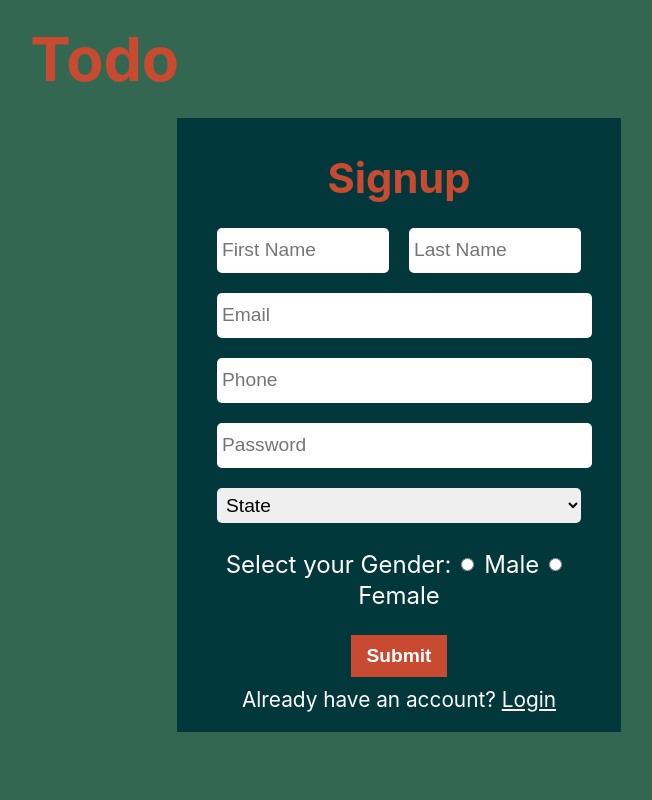
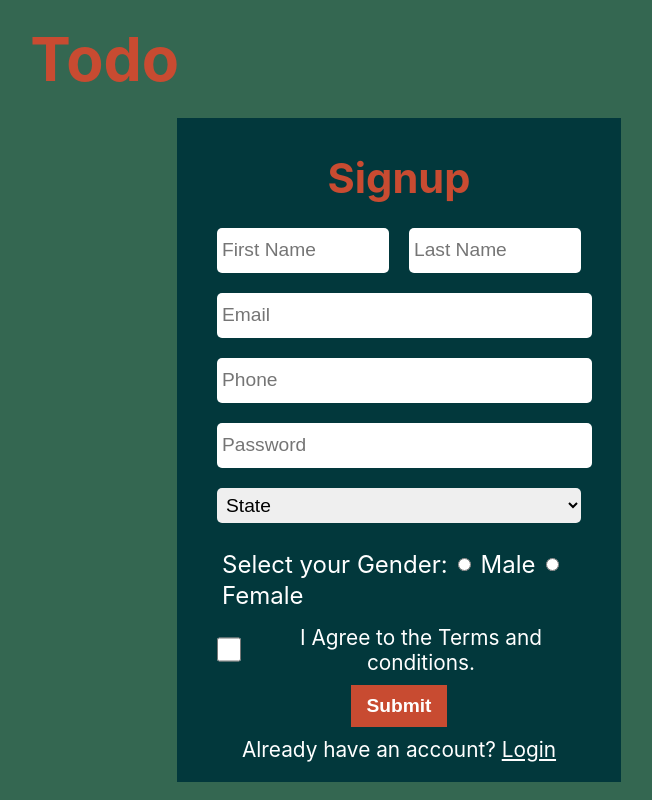
Before and after one commit to thelogeshwaran/Todo-App, a React (Create React App) app: page /signup in a window 1280 px wide. Shown: the whole page, without its empty margins (241-893 px from the left). Built offline with nearby package versions, Linux system fonts and the light colour scheme; no server answers.

Commit message:
update react-form

```diff
--- a/src/Context/AuthProvider.js
+++ b/src/Context/AuthProvider.js
@@ -13,7 +13,7 @@ export function AuthProvider({ children }) {
     auth
       .createUserWithEmailAndPassword(data.Email, data.Password)
       .then((response) => {
-        localStorage.setItem("user", JSON.stringify(response.user));
+        localStorage.setItem("user", JSON.stringify(response.user.uid));
         delete data.password;
         db.collection("Todos").doc(response.user.uid).set(data);
         history.push("/");
@@ -21,14 +21,13 @@ export function AuthProvider({ children }) {
       .catch((err) => {
         console.log(err);
       });
-    console.log(data);
     return;
   }
   function login(email, password) {
     auth
       .signInWithEmailAndPassword(email, password)
       .then((response) => {
-        localStorage.setItem("user", JSON.stringify(response.user));
+        localStorage.setItem("user", JSON.stringify(response.user.uid));
         history.push("/");
       })
       .catch((err) => {
--- a/src/Pages/AuthPage/Signup.css
+++ b/src/Pages/AuthPage/Signup.css
@@ -33,7 +33,6 @@
 .radioSelect {
   display: flex;
   flex-wrap: wrap;
-  justify-content: center;
   align-items: center;
   margin: 15px;
   font-size: 1.5rem;
@@ -45,3 +44,13 @@
 .signupLink {
   color: white;
 }
+.checkBox {
+  height: 25px;
+  width: 25px;
+  margin: 5px 10px;
+}
+@media only screen and (max-width: 600px) {
+  .Form {
+    width: 80%;
+  }
+}
--- a/src/Pages/AuthPage/Signup.js
+++ b/src/Pages/AuthPage/Signup.js
@@ -9,15 +9,17 @@ import * as yup from "yup";
 
 function Signup() {
   const [loading, setLoading] = useState(false);
+  const { signup } = useAuthProvider();
 
   const schema = yup.object().shape({
     FirstName: yup.string().min(5).max(20).required(),
     LastName: yup.string().max(20).required(),
-    Email: yup.string().required(),
+    Email: yup.string().email().required(),
     Password: yup.string().min(8).max(32).required(),
     Phone: yup.string().min(10).max(12).required(),
     State: yup.string().required(),
     Gender: yup.string().required(),
+    Terms: yup.boolean().oneOf([true], "Agree to the terms and conditions!"),
   });
 
   const {
@@ -32,8 +34,6 @@ function Signup() {
     await signup(data);
     reset();
   };
-
-  const { signup } = useAuthProvider();
 
   return (
     <div className="Form">
@@ -121,6 +121,17 @@ function Signup() {
         </div>
         <p className="errorInfo">{errors.Gender ? "This is required" : ""}</p>
 
+        <div className="field">
+          <input
+            type="checkbox"
+            className="checkBox"
+            id="terms"
+            {...register("Terms")}
+          ></input>
+          <label htmlFor="terms"> I Agree to the Terms and conditions.</label>
+        </div>
+        <p className="errorInfo">{errors.Terms?.message}</p>
+
         <Button content="Submit" disabled={loading} />
         <div className="info">
           Already have an account?{" "}
```
